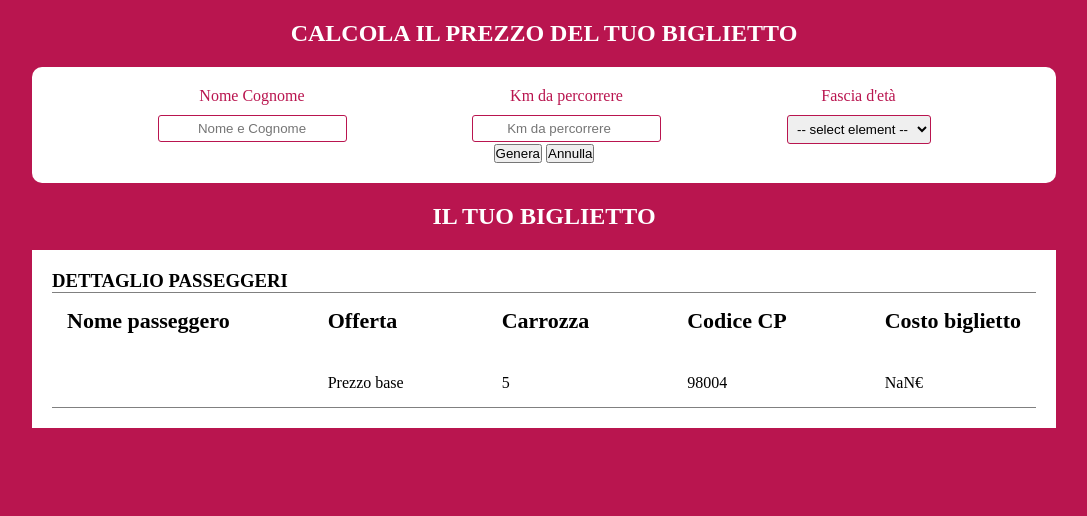
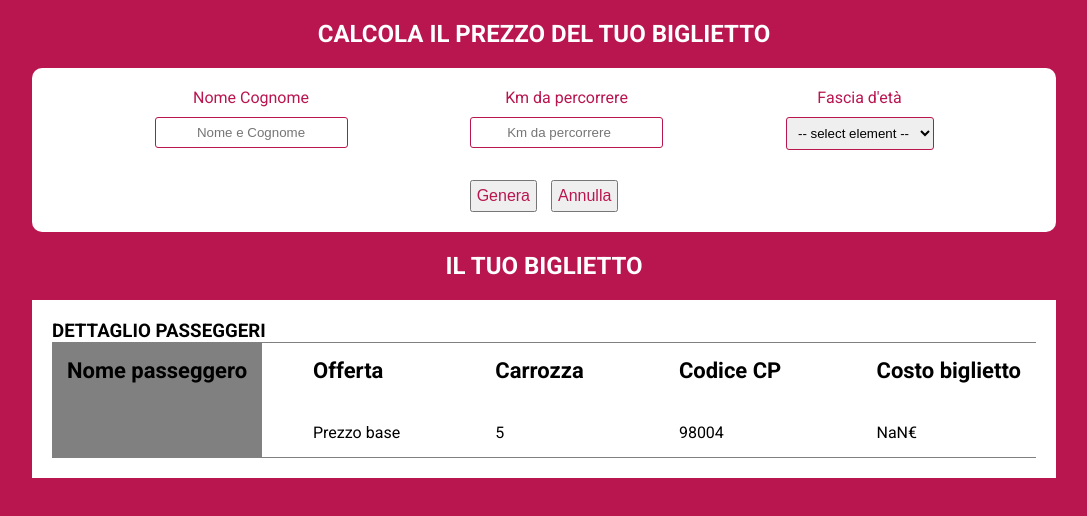
Before and after one commit to Verovannini/js-biglietto-treno-form, a plain HTML site: page index.html in a window 1280 px wide. Both pictures are taken after a click on the button "Genera". Shown: the whole page, without its empty margins (96-1183 px from the left). Drawn offline with Linux system fonts and the light colour scheme.

Commit message:
fine ticket generator

```diff
--- a/css/style.css
+++ b/css/style.css
@@ -6,12 +6,10 @@
 }
 /* END RESET */
 
-/* COMMON */
-/* END COMMON */
-
 /* MAIN */
 body {
     background-color: #b9154f;
+    font-family: 'Roboto', sans-serif;
 }
 
 h2{
@@ -21,6 +19,7 @@
     padding: 20px 0;
 }
 
+/* Form */
 .ticket-form{
     background-color: #fff;
     width: 80%;
@@ -40,12 +39,20 @@
 .ticket-form select,
 .ticket-form input{
     margin-top: 10px;
-    padding: 5px;
+    padding: 7px;
     border: 1px solid #b9154f;
     border-radius: 3px;
     text-align: center;
 }
 
+.btn{
+    margin: 30px 5px 0 5px;
+    padding: 5px;
+    color: #b9154f;
+    font-size: 16px;
+}
+
+/* Ticket */
 .ticket-details{
     background-color: #fff;
     width: 80%;
@@ -68,7 +75,6 @@
     border-bottom: 1px solid #808080;
     display: flex;
     justify-content: space-between;
-    padding: 15px;
 }
 
 .ticket-title{
@@ -76,4 +82,16 @@
     font-size: 22px;
     padding-bottom: 40px;
 }
+
+.inner-details{
+    padding: 15px;
+    display: flex;
+    justify-content: space-between;
+    width: 75%;
+}
+.user-name{
+    background-color: #808080;
+    padding: 15px;
+    font-weight: 700;
+}
 /* END MAIN */
--- a/index.html
+++ b/index.html
@@ -6,6 +6,8 @@
     <meta name="viewport" content="width=device-width, initial-scale=1.0">
     <title>JS Biglietto Treno Form</title>
 
+    <link rel="preconnect" href="https://fonts.gstatic.com">
+    <link href="https://fonts.googleapis.com/css2?family=Roboto:wght@400;700&display=swap" rel="stylesheet">
     <link rel="stylesheet" href="css/style.css">
 </head>
 <body>
@@ -57,6 +59,7 @@
         </div>
         <!-- End Ticket Generator -->
 
+        <!-- Start Ticket -->
         <div class="my-ticket">
             <h2>Il tuo biglietto</h2>
 
@@ -66,11 +69,12 @@
 
                 <!-- Start Passenger Details -->
                 <div class="passenger-details">
-                    <div>
+                    <div class="user-name">
                         <div class="ticket-title">Nome passeggero</div>
                         <div id="ticket-user-name"></div>
                     </div>
 
+                    <div class="inner-details">
                         <div>
                             <div class="ticket-title">Offerta</div>
                             <div id="ticket-user-offer"></div>
@@ -91,11 +95,12 @@
                             <div id="ticket-user-price"></div>
                         </div>
                     </div>
+                </div>
                 <!-- Start Passenger Details -->
             </div>
             <!-- End Ticket Details -->
-
         </div>
+        <!-- End Ticket -->
     </main>
     <!-- END MAIN -->
 
```
Lines whose indentation alone changed are shown as unchanged.
